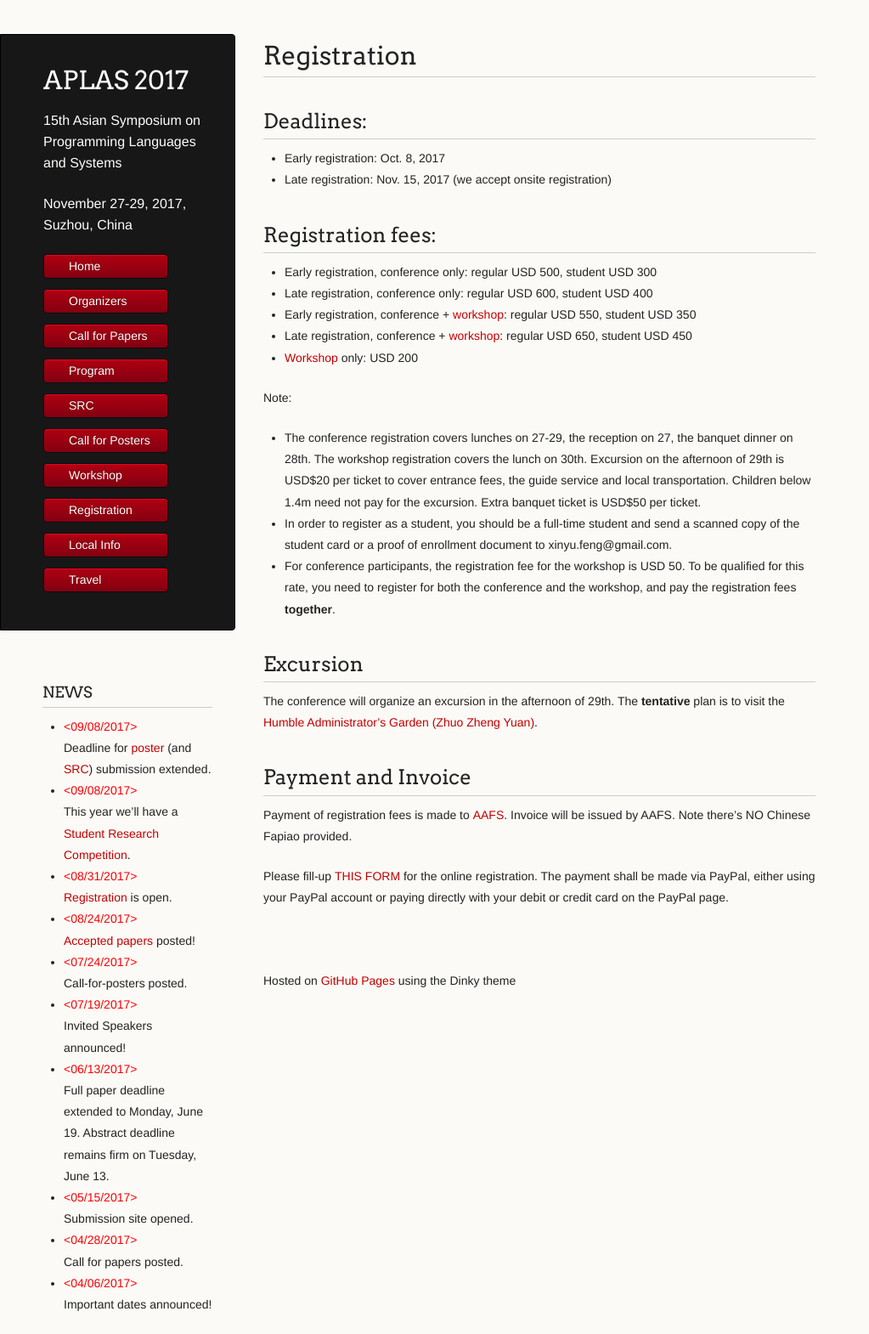
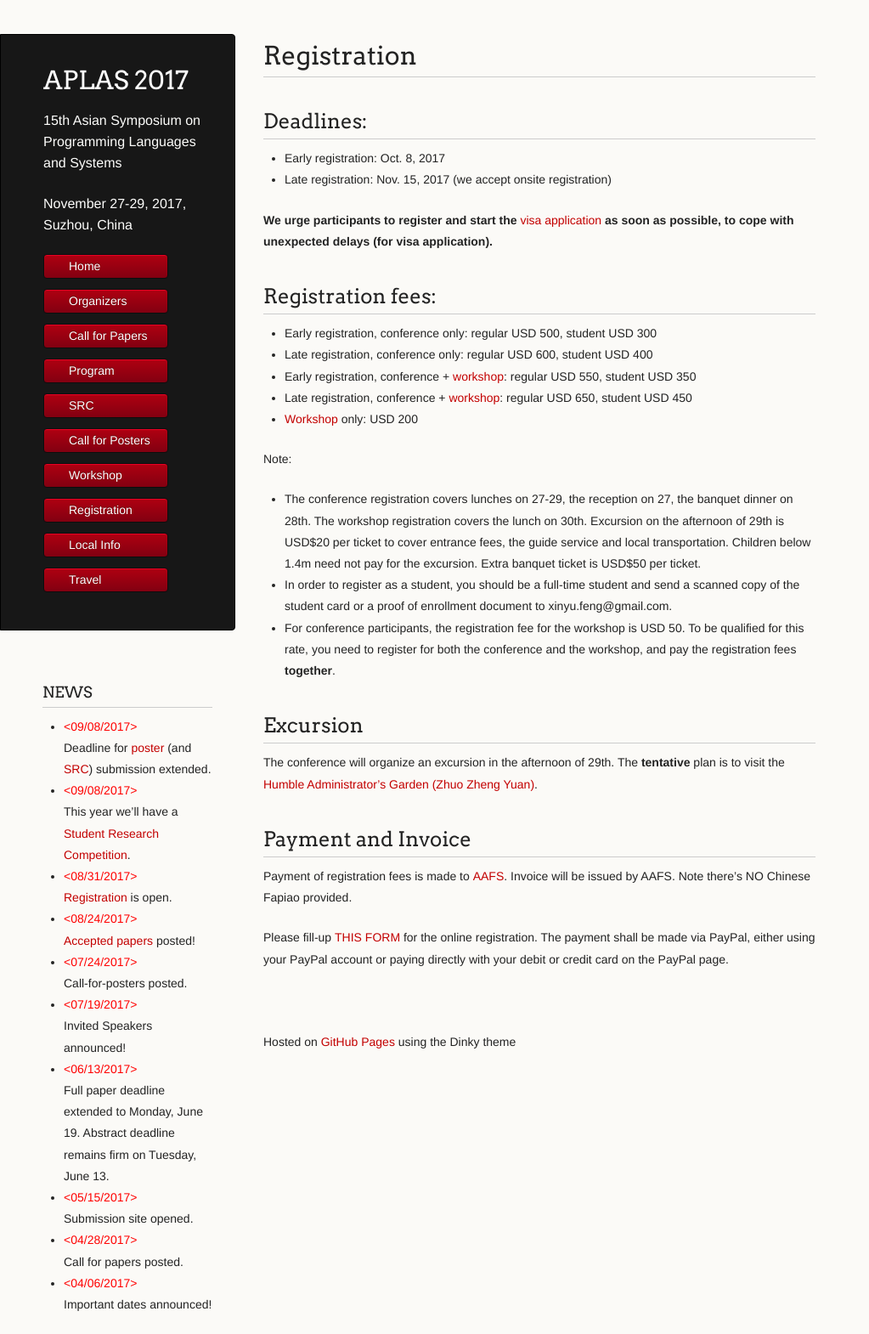
Before and after one commit to www-aplas/www-aplas.github.io, a Jekyll site: the page built from registration.md, in a window 1280 px wide. Shown: the whole page at 85% size, without its empty margins (0-1023 px from the left). Built offline with Jekyll 4.4.1, drawn with Linux system fonts in a browser that asks for light colours; our own code applies the rules of GitHub Pages for plain Markdown files; a script that is not in the unit is left out.

Commit message:
Update registration.md

```diff
--- a/registration.md
+++ b/registration.md
@@ -3,6 +3,9 @@
 ## Deadlines:
 - Early registration: Oct. 8, 2017
 - Late registration: Nov. 15, 2017 (we accept onsite registration)
+
+**We urge participants to register and start the [visa application](travel.html) as soon as possible,
+  to cope with unexpected delays (for visa application).**
 
 ## Registration fees:
 - Early registration, conference only: regular USD 500, student USD 300
```
